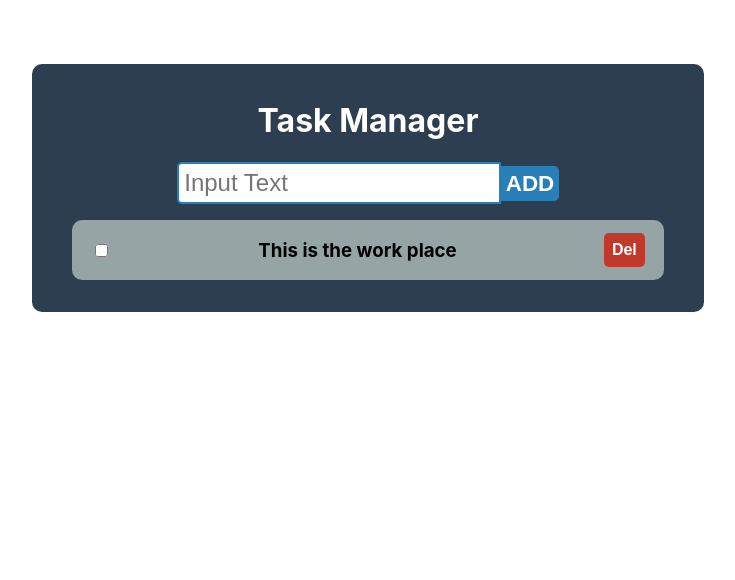
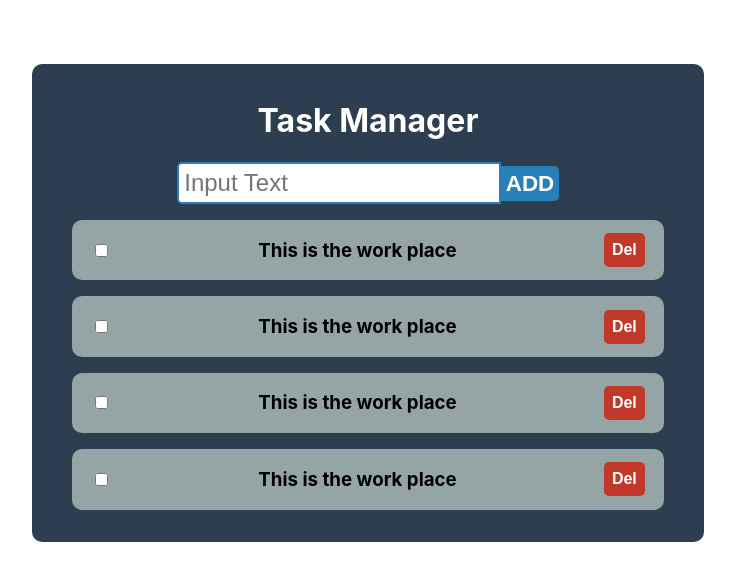
Before and after one commit to KRMadhusanka99/react_introduction_app, a React (Create React App) app: page / in a window 1280 px wide. Shown: the top 580 px of the page, without its empty margins (272-1007 px from the left). Built offline with nearby package versions, Linux system fonts and the light colour scheme.

Commit message:
'UI_Done'

```diff
--- a/src/components/Outer_Wapper/OuterWrapper.js
+++ b/src/components/Outer_Wapper/OuterWrapper.js
@@ -10,6 +10,9 @@ const OuterWrapper = () =>  {
             <Title></Title>
             <InputBox />
             <WorkRecord />
+            <WorkRecord />
+            <WorkRecord />
+            <WorkRecord />
         </div>
     );
 };
```
